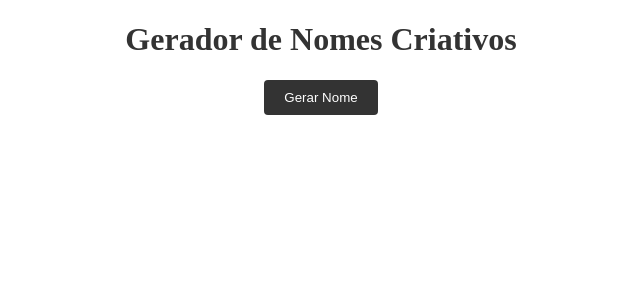
After one commit to CodeAkinori/RandomFlaskSite, a Flask app: template templates/names.html in a window 1280 px wide. The commit adds this page. Shown: the top 300 px of the page, without its empty margins (319-959 px from the left). Run offline with Flask 3, Linux system fonts and the light colour scheme; the template is opened without the code that fills it, so the values that code supplies are empty.

Commit message:
Update Names

```diff
--- a/app.py
+++ b/app.py
@@ -67,5 +67,9 @@ def bees():
 def game():
     return render_template('space.html')
 
+@app.route('/name')
+def game():
+    return render_template('names.html')
+
 if __name__ == '__main__':
     app.run()
--- /dev/null
+++ b/static/name.css
@@ -0,0 +1,21 @@
+body {
+    text-align: center;
+  }
+
+h1 {
+    color: #333;
+}
+
+#generated-name {
+    font-size: 24px;
+    margin-bottom: 20px;
+}
+
+button {
+    background-color: #333;
+    color: #fff;
+    padding: 10px 20px;
+    border: none;
+    border-radius: 4px;
+    cursor: pointer;
+}
--- a/templates/bees.html
+++ b/templates/bees.html
@@ -34,6 +34,6 @@
     </script>
 </head>
 <body>
-    <img id="bee" src="{{ url_for('static', filename='bee.png') }}" alt="Abelha">
+    <img id="bee" src="{{ url_for('static', filename='invader.png') }}" alt="Abelha">
 </body>
 </html>
--- /dev/null
+++ b/templates/names.html
@@ -0,0 +1,14 @@
+<!DOCTYPE html>
+<html>
+<head>
+  <title>Gerador de Nomes</title>
+  <link rel="stylesheet" type="text/css" href="../static/name.css">
+</head>
+<body>
+  <h1>Gerador de Nomes Criativos</h1>
+  <div id="generated-name"></div>
+  <button onclick="generateName()">Gerar Nome</button>
+
+  <script src="../static/name.js"></script>
+</body>
+</html>
```
Also changed, not shown: static/name.js (added, +35 -0 lines).
